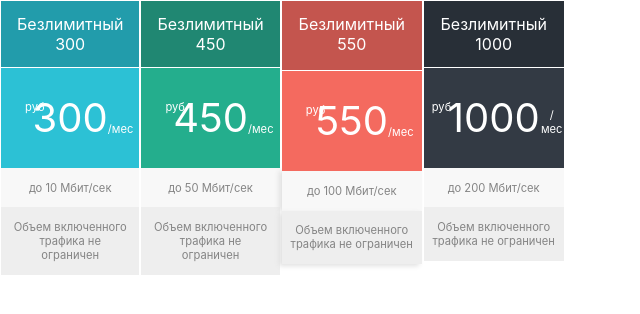
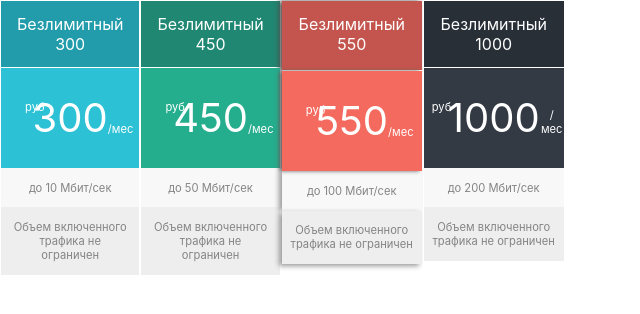
Before and after one commit to EkaterinaPashina/tariffPlan, a React (Create React App) app in the folder tariff-plan/: page / in a window 1280 px wide. Shown: the top 314 px of the page, without its empty margins (0-640 px from the left). Built offline with nearby package versions, Linux system fonts and the light colour scheme.

Commit message:
added more shadows

```diff
--- a/tariff-plan/src/components/themeRed.module.css
+++ b/tariff-plan/src/components/themeRed.module.css
@@ -8,6 +8,7 @@
     border-bottom: 1px solid white;
     padding:0 0.55rem;
     padding-bottom: 0.2rem;
+    box-shadow: -3px 0px 5px #4f4e4e;
 }
 
 .price {
@@ -16,6 +17,7 @@
     padding: 0.8rem 1rem;
     position:relative;
     font-size: 2.5rem;
+    box-shadow: -3px 0px 4px #616161;
 }
 
 .priceRub {
@@ -35,14 +37,14 @@
     background-color: #f8f8f8;
     color:#848484;
     font-size: 0.7rem;
-    box-shadow: -3px 0px 5px #e0e0e0;
+    box-shadow: -3px 0px 5px #989898;
 }
 
 .value {
     background-color: #eeeeee;
     color:#848484;
     font-size: 0.7rem;
-    box-shadow: -3px 2px 5px #e0e0e0;
+    box-shadow: -3px 2px 5px #989898;
 }
 
 p {
```
